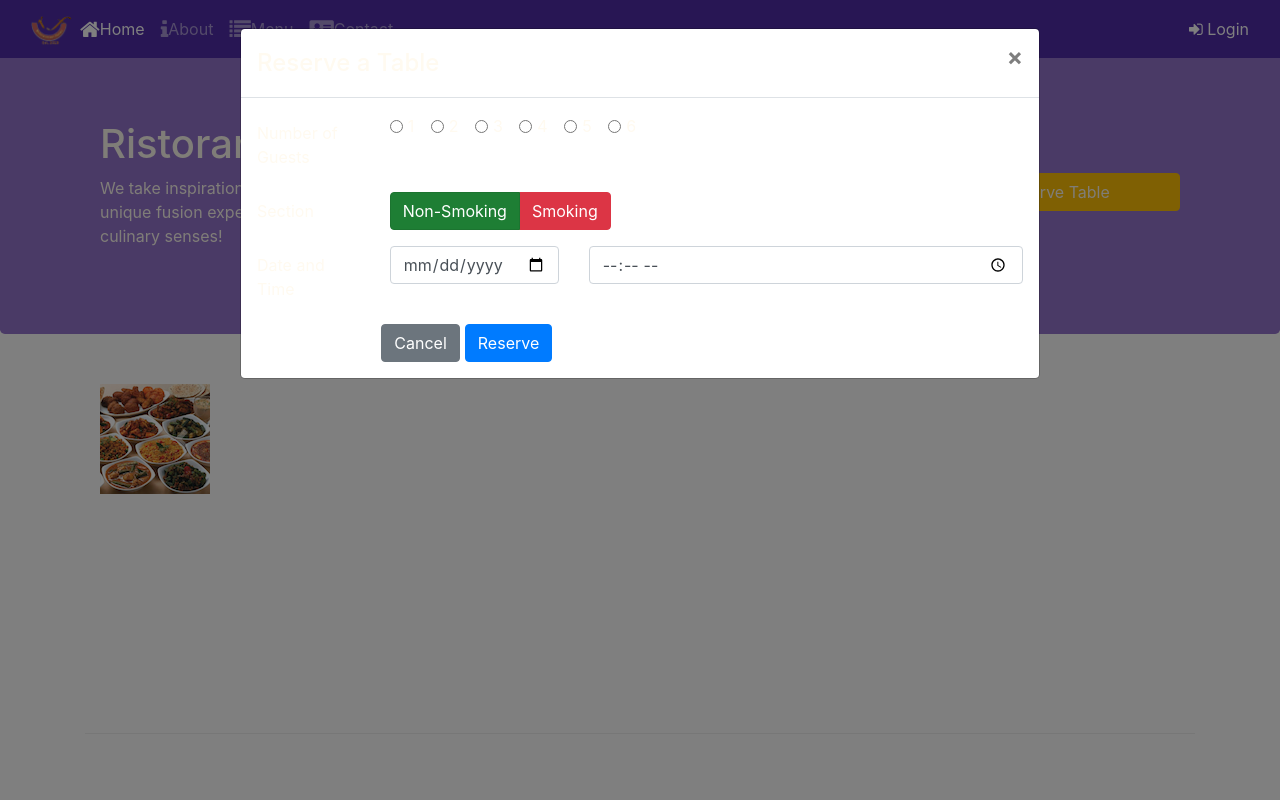
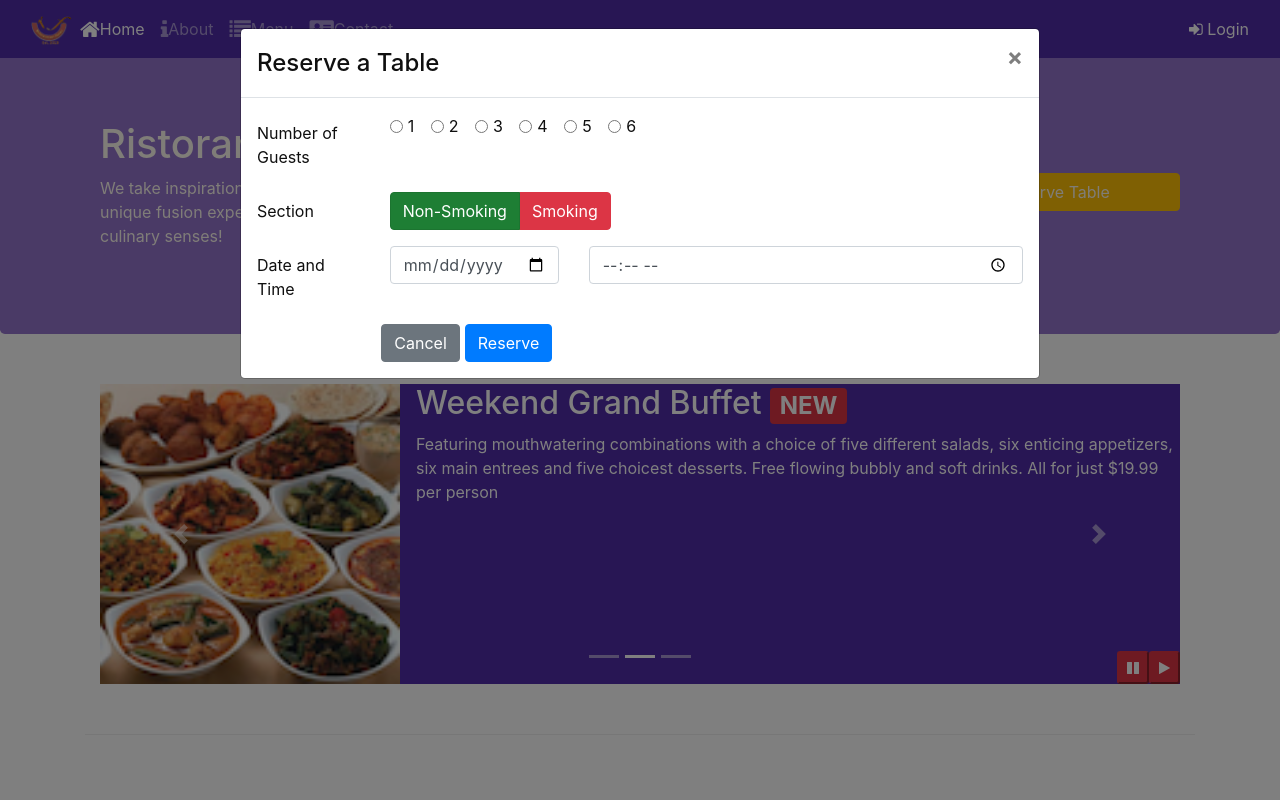
Before and after one commit to dpillai/conFusion, a website: page index.html in a window 1280 px wide. Both pictures are taken after a click on the button "Reserve Table". Shown: the top 800 px of the page. Drawn offline with nearby package versions, Linux system fonts and the light colour scheme.

Commit message:
carousel media and jquery

```diff
--- a/css/styles.css
+++ b/css/styles.css
@@ -37,3 +37,27 @@ body{
   border-bottom: 1px solid #ddd;
   padding: 10px;
 }
+.carousel {
+  background:#512DA8;
+}
+
+.carousel-item {
+height: 300px;
+color: white;
+}
+
+.carousel-item img {
+  /*position: absolute;
+  top: 0;
+  left: 0;*/
+  min-height: 300px;
+}
+#reservemodal{
+  color: #0f0f0f;
+}
+#carouselButton {
+  right:0px;
+  position: absolute;
+  bottom: 0px;
+  z-index: 1;
+}
--- a/index.html
+++ b/index.html
@@ -171,7 +171,7 @@
   <div class="container">
     <div class="row row-content">
       <div class="col">
-        <div class="carousel slide" id="carousel" data-ride="carousel">
+        <div class="carousel slide" id="mycarousel" data-ride="carousel">
           <div class="carousel-inner" role="listbox">
             <div class="carousel-item active">
               <!--
@@ -181,7 +181,7 @@
                 <p class="d-none d-sm-block">A unique combination of Indian Uthappam (pancake) and Italian pizza, topped with Cerignola olives, ripe vine cherry tomatoes, Vidalia onion, Guntur chillies and Buffalo Paneer.</p>
               </div> -->
               <div class="media" >
-                <img class="d-flex mr-3" height="300px" src="img/uthappizza.png" alt="uthappizza">
+                <img class="d-flex mr-3 align-self-center" src="img/uthappizza.png" alt="uthappizza">
                 <div class="media-body">
                   <h2 class="mt-0">Uthappizza <span class="badge badge-danger"> HOT</span><span class="badge badge-pill badge-secondary">$4.99</h2>
                   <p class="d-none d-sm-block">A unique combination of Indian Uthappam (pancake) and Italian pizza, topped with Cerignola olives, ripe vine cherry tomatoes, Vidalia onion, Guntur chillies and Buffalo Paneer.</p>
@@ -189,34 +189,59 @@
               </div>
             </div>
             <div class="carousel-item">
+              <!--
               <img class="d-block img-fluid" src="img/buffet.png" alt="buffet"></img>
               <div class="carousel-caption d-none d-md-block">
                 <h2>Weekend Grand Buffet <span class="badge badge-danger"> NEW</span></h2>
                 <p class="d-none d-sm-block">Featuring mouthwatering combinations with a choice of five different salads, six enticing appetizers, six main entrees and five choicest desserts. Free flowing bubbly and soft drinks. All for just $19.99 per person </p class="d-none d-sm-block">
-                  </div>
+              </div> -->
+              <div class="media">
+                <img class="d-flex mr-3 align-self-center" src="img/buffet.png" alt="buffet">
+                <div class="media-body">
+                  <h2>Weekend Grand Buffet <span class="badge badge-danger"> NEW</span></h2>
+                  <p class="d-none d-sm-block">Featuring mouthwatering combinations with a choice of five different salads, six enticing appetizers, six main entrees and five choicest desserts. Free flowing bubbly and soft drinks. All for just $19.99 per person </p class="d-none d-sm-block">
+                </div>
+              </div>
             </div>
             <div class="carousel-item">
+              <!--
               <img class="d-block img-fluid" src="img/alberto.png" alt="alberto"></img>
               <div class="carousel-caption d-none d-md-block">
-                <h2>Alberto Somayya</h2
+                <h2>Alberto Somayya</h2>
                 <h4>Executive Chef</h4>
                 <p class="d-none d-sm-block">Award winning three-star Michelin chef with wide International experience having worked closely with whos-who in the culinary world, he specializes in creating mouthwatering Indo-Italian fusion experiences. </p class="d-none d-sm-block">
+              </div>-->
+              <div class="media">
+                <img class="d-flex mr-3 align-self-center" src="img/alberto.png" alt="alberto">
+                <div class="media-body">
+                  <h2 class="mt-0">Alberto Somayya</h2>
+                  <h4>Executive Chef</h4>
+                  <p class="d-none d-sm-block">Award winning three-star Michelin chef with wide International experience having worked closely with whos-who in the culinary world, he specializes in creating mouthwatering Indo-Italian fusion experiences. </p class="d-none d-sm-block">
+                </div>
               </div>
             </div>
           </div>
           <ol class="carousel-indicators">
-            <li data-target="#carousel" data-slide-to="0" class="active"></li>
-            <li data-target="#carousel" data-slide-to="1"></li>
-            <li data-target="#carousel" data-slide-to="2"></li>
+            <li data-target="#mycarousel" data-slide-to="0" class="active"></li>
+            <li data-target="#ccarousel" data-slide-to="1"></li>
+            <li data-target="#mycarousel" data-slide-to="2"></li>
           </ol>
-          <a class="carousel-control-prev" href="#carousel" role="button" data-slide="prev">
+          <a class="carousel-control-prev" href="#mycarousel" role="button" data-slide="prev">
             <span class="carousel-control-prev-icon" aria-hidden="true"></span>
             <span class="sr-only">Previous</span>
           </a>
-          <a class="carousel-control-next" href="#carousel" role="button" data-slide="next">
+          <a class="carousel-control-next" href="#mycarousel" role="button" data-slide="next">
             <span class="carousel-control-next-icon" aria-hidden="true"></span>
             <span class="sr-only">Next</span>
           </a>
+          <div class="btn-group" id="carouselButton">
+            <button class="btn-danger btn-sm" id="carousel-pause">
+              <span class="fa fa-pause"></span>
+            </button>
+            <button class="btn-danger btn-sm" id="carousel-play">
+              <span class="fa fa-play"></span>
+            </button>
+          </div>
         </div>
       </div>
     </div>
@@ -309,5 +334,18 @@
   <script src="node_modules/jquery/dist/jquery.slim.min.js"></script>
   <script src="node_modules/popper.js/dist/umd/popper.min.js"></script>
   <script src="node_modules/bootstrap/dist/js/bootstrap.min.js"></script>
+  <script>
+     $(document).ready(function(){
+
+      $("#mycarousel").carousel( { interval: 5000
+      });
+      $("#carousel-pause").click(function(){
+        $("#mycarousel").carousel('pause');
+      });
+      $("#carousel-play").click(function(){
+        $("#mycarousel").carousel('cycle');
+      });
+    });
+  </script>
 </body>
 </html>
```
